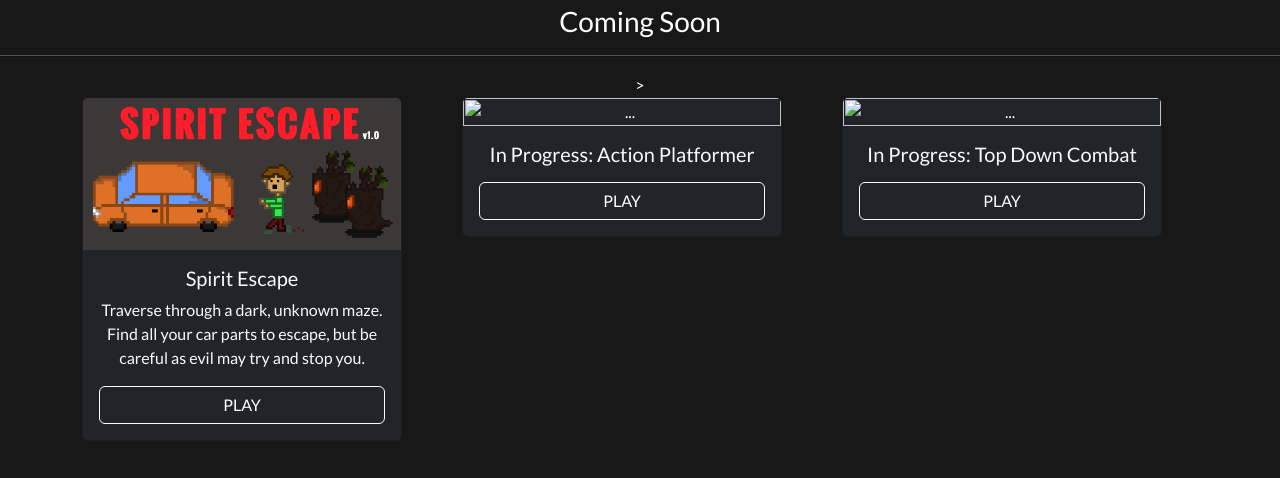
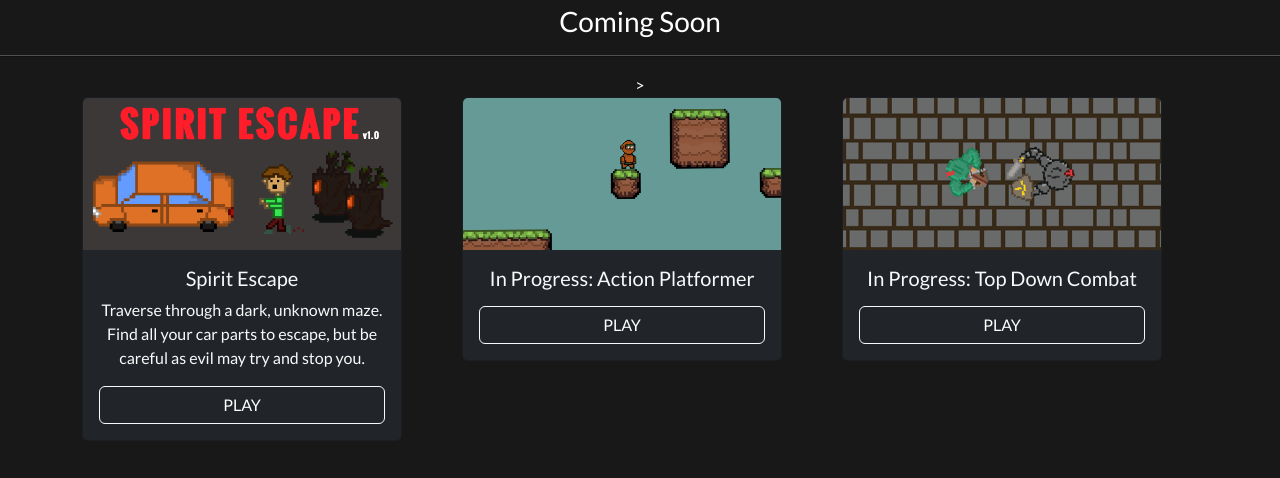
Before and after one commit to SadiqSarwar/SadiqSarwar.github.io, a plain HTML site: page index.html in a window 1280 px wide. Shown: the part 166-644 px from the top of the page. Drawn offline with nearby package versions, Linux system fonts and the light colour scheme.

Commit message:
Updated Game Buttons

```diff
--- a/index.html
+++ b/index.html
@@ -35,7 +35,7 @@
             </div>
             <div class="col-sm">
                 <div class="card text-bg-dark mb-3; border-light-subtle;col-sm" style="width: 20rem;">
-                    <img src="" class="card-img-top" alt="...">
+                    <img src="Images/ActionPlat.png" class="card-img-top" alt="...">
                     <div class="card-body text-light">
                         <h5 class="card-title">In Progress: Action Platformer</h5>
                         <p class="card-text"></p>
@@ -45,7 +45,7 @@
             </div>
             <div class="col-sm">
                 <div class="card text-bg-dark mb-3; border-light-subtle;col-sm" style="width: 20rem;">
-                    <img src="" class="card-img-top" alt="...">
+                    <img src="Images/TopDownCombat.png" class="card-img-top" alt="...">
                     <div class="card-body text-light">
                         <h5 class="card-title">In Progress: Top Down Combat</h5>
                         <p class="card-text"></p>
```
Also changed, not shown: Images/ActionPlat.png (added), Images/TopDownCombat.png (added), 2 other files.
